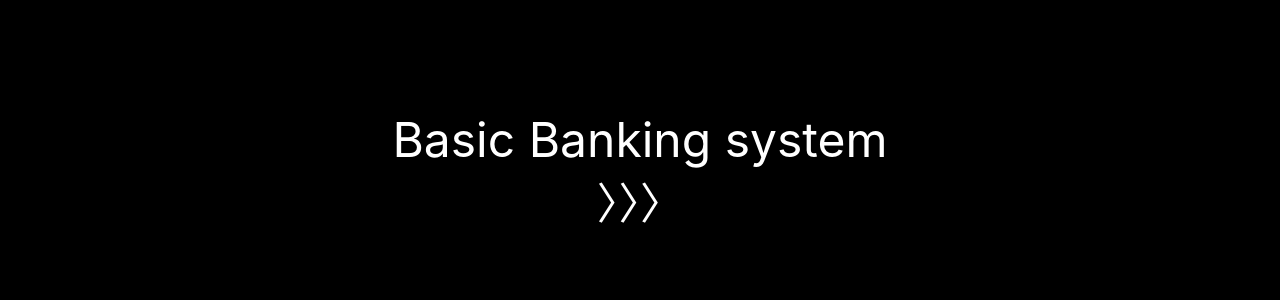
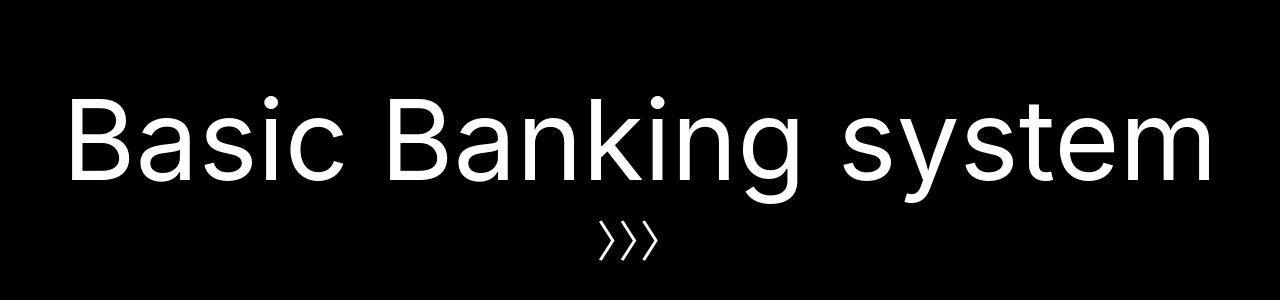
Before and after one commit to YashKarnik/basic-banking-system, a Next.js app: page / in a window 1280 px wide. Shown: the part 230-530 px from the top of the page. Built offline with nearby package versions, Linux system fonts and the light colour scheme.

Commit message:
Fix hover inconsistemcy

```diff
--- a/styles/home.module.scss
+++ b/styles/home.module.scss
@@ -8,7 +8,9 @@
 }
 
 .content {
+	// background-color: red;
 	text-align: center;
+	cursor: pointer;
 	// animation-name: pulse;
 	// animation-duration: 1000ms;
 	// animation-timing-function: linear;
@@ -17,18 +19,18 @@
 	// animation-direction: normal;
 	// animation-fill-mode: forwards;
 	// animation-play-state: running;
+	&:hover {
+		div {
+			transform: translate(2rem);
+		}
+	}
 	div {
 		cursor: pointer;
 		transition-duration: 100ms;
 		font-size: $font-size-secondary + 1rem;
-
-		&:hover {
-			transform: translate(2rem);
-		}
-
-		// &:active {
-		//
-		// }
+	}
+	p {
+		font-size: 7rem;
 	}
 }
 
```
